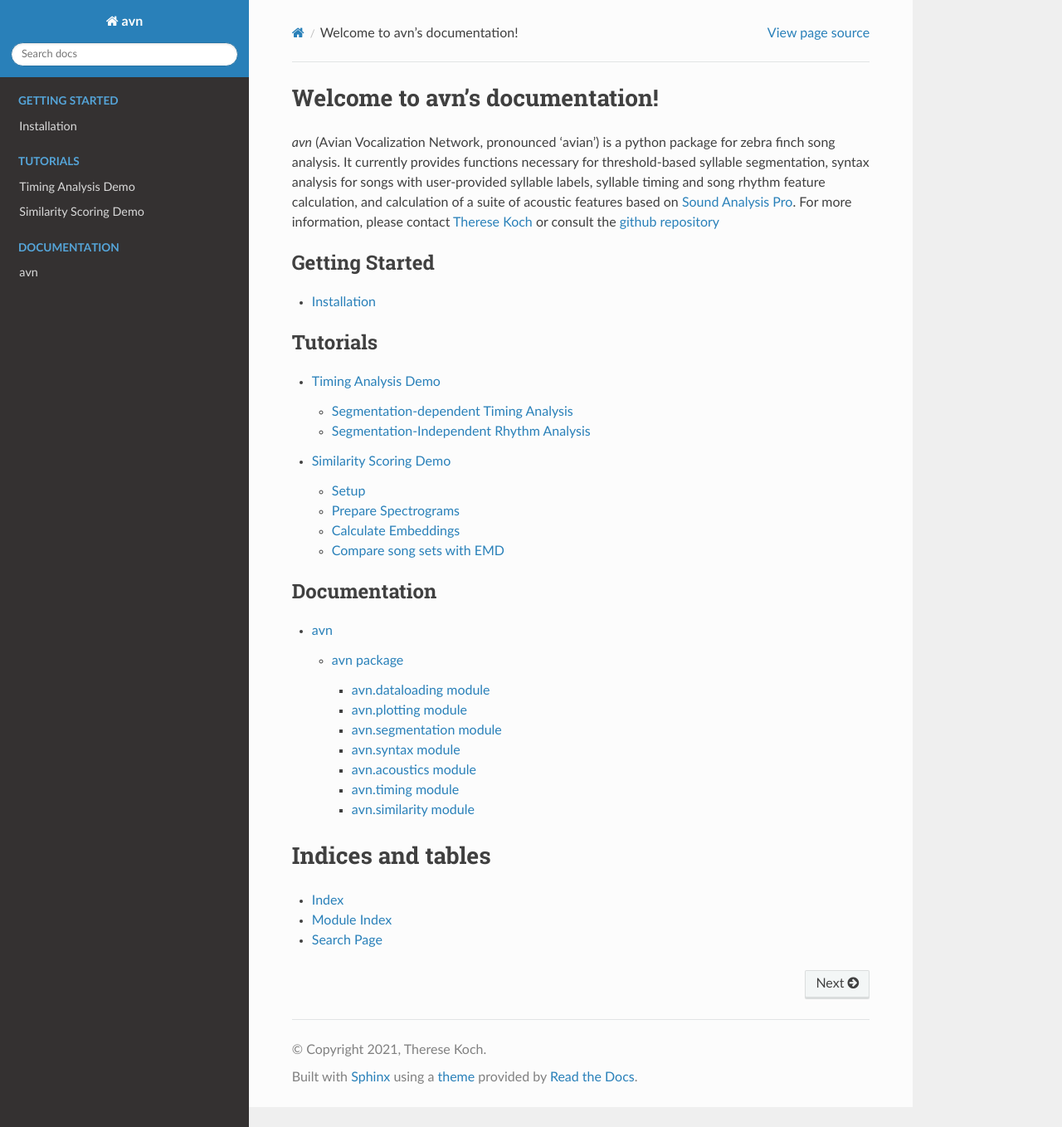
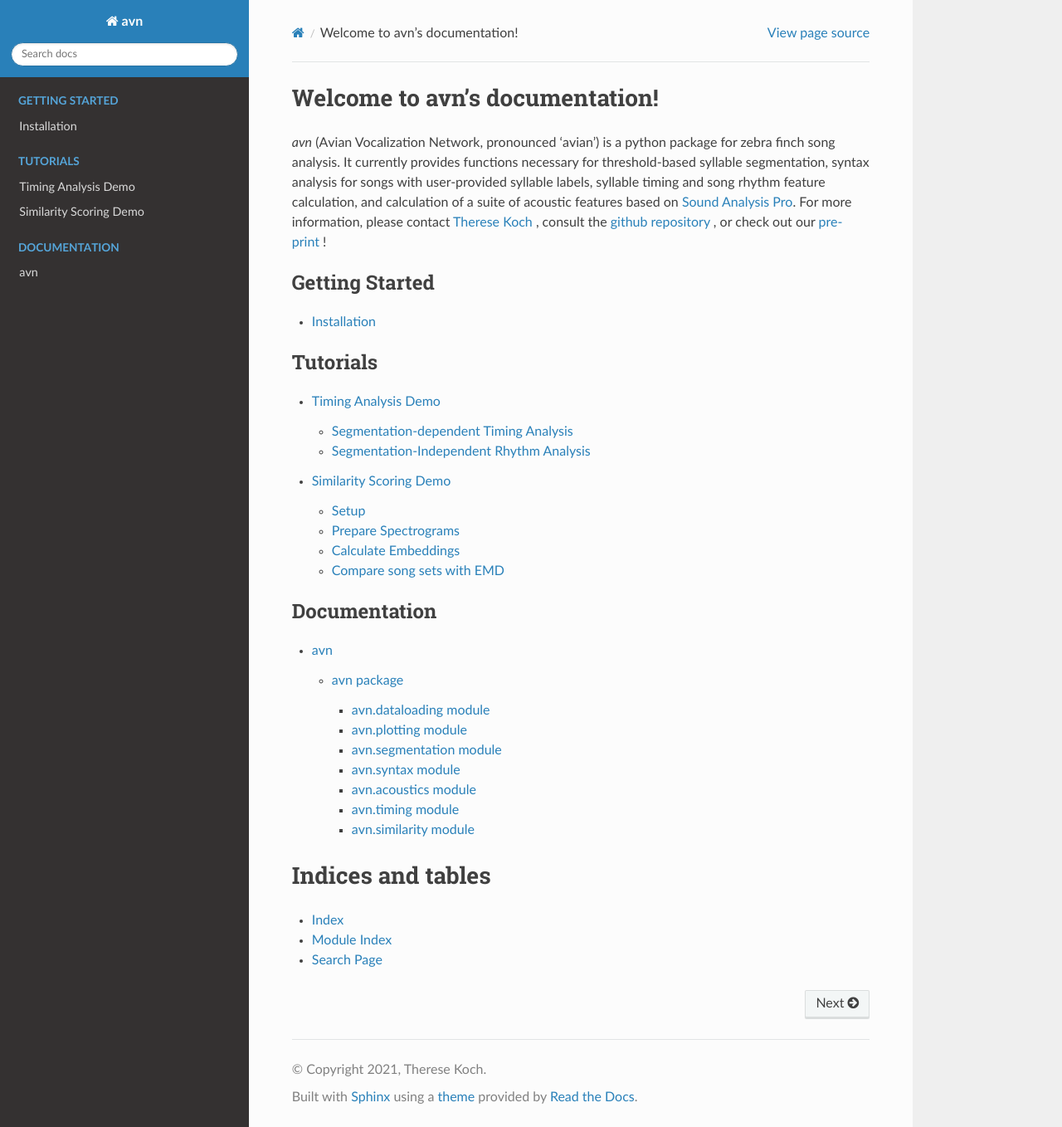
Before and after one commit to theresekoch/avn, a Sphinx documentation site: the page built from docs/index.rst, in a window 1280 px wide and 1358 px high. Shown: the whole window at 83% size. Built offline with Sphinx 7.4.7 and the Read the Docs theme 2.0.0, drawn with Linux system fonts in a browser that asks for light colours; pages that are not in the unit, such as notebooks, are missing from menus.

Commit message:
Update index.rst

```diff
--- a/docs/index.rst
+++ b/docs/index.rst
@@ -7,8 +7,8 @@ Welcome to avn's documentation!
 ===============================
 `avn` (Avian Vocalization Network, pronounced 'avian') is a python package for zebra finch song analysis. It currently provides
 functions necessary for threshold-based syllable segmentation, syntax analysis for songs with user-provided syllable labels, syllable timing and song rhythm feature calculation, and calculation of a suite of acoustic features based on `Sound Analysis Pro <http://soundanalysispro.com/>`_. For more information,
-please contact `Therese Koch <mailto:therese.koch@utsouthwestern.edu>`_ or consult
-the `github repository <https://github.com/theresekoch/avn>`_
+please contact `Therese Koch <mailto:therese.koch@utsouthwestern.edu>`_ , consult
+the `github repository <https://github.com/theresekoch/avn>`_ , or check out our `pre-print <https://doi.org/10.1101/2024.05.10.593561>`_ !
 
 
 .. toctree::
```
